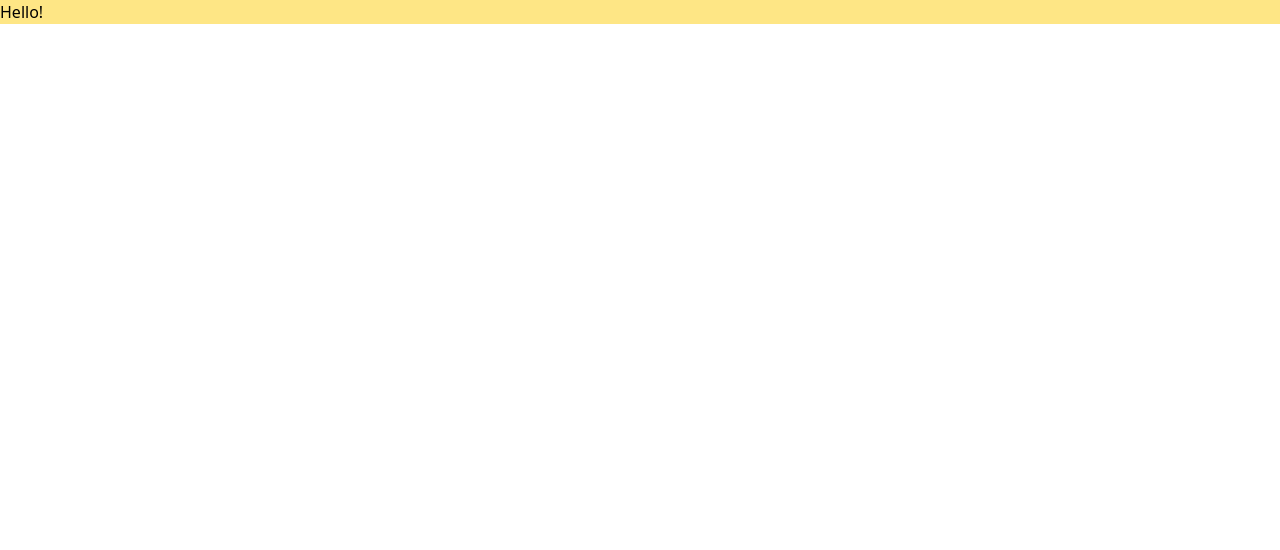
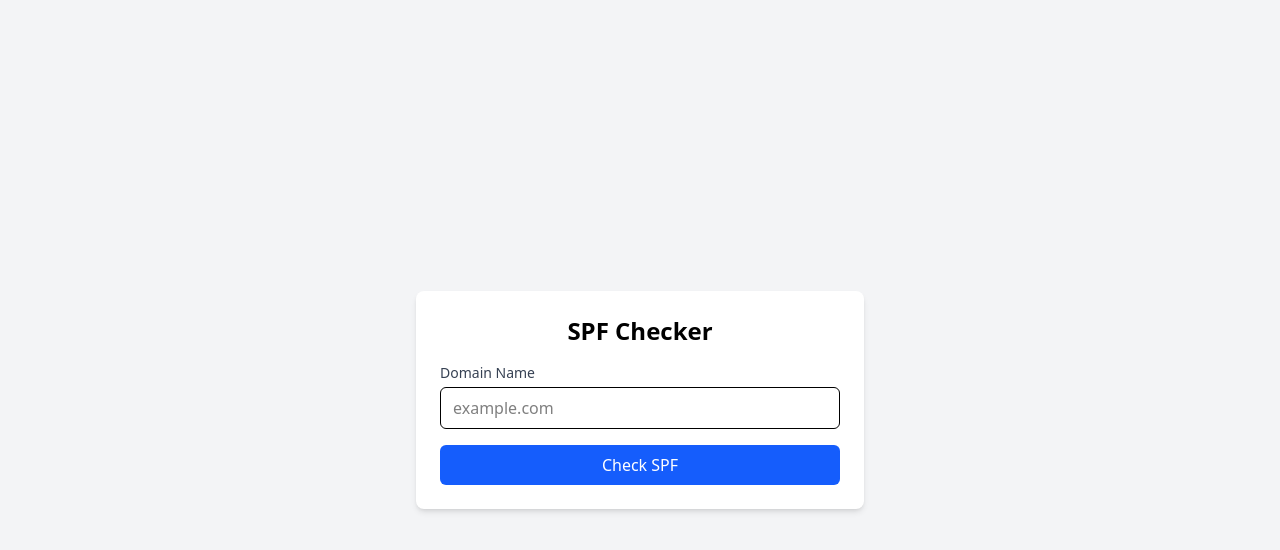
Before and after one commit to raisulconnects/spf-checker-app, a React (Vite) app: page / in a window 1280 px wide. Shown: the top 550 px of the page. Built offline with nearby package versions, Linux system fonts and the light colour scheme.

Commit message:
UI is quite ready

```diff
--- a/index.html
+++ b/index.html
@@ -1,10 +1,10 @@
-<!doctype html>
+<!DOCTYPE html>
 <html lang="en">
   <head>
     <meta charset="UTF-8" />
     <link rel="icon" type="image/svg+xml" href="/vite.svg" />
     <meta name="viewport" content="width=device-width, initial-scale=1.0" />
-    <title>spfcheckerapp</title>
+    <title>SPF Checker App</title>
   </head>
   <body>
     <div id="root"></div>
--- a/src/App.jsx
+++ b/src/App.jsx
@@ -1,10 +1,80 @@
 import "./App.css";
+import { useState } from "react";
 
 function App() {
+  const [domain, setDomain] = useState("");
+  const [error, setError] = useState("");
+  const [loading, setLoading] = useState(false);
+  const [spfRecords, setSpfRecords] = useState([]);
+
+  const normalizeDomain = (input) => {
+    let value = input.trim().toLowerCase();
+
+    value = value.replace(/^https?:\/\//, "");
+    value = value.replace(/\/$/, "");
+
+    return value;
+  };
+
+  const isValidDomain = (value) => {
+    const domainRegex = /^(?!-)(?:[a-zA-Z0-9-]{1,63}\.)+[a-zA-Z]{2,}$/;
+
+    return domainRegex.test(value);
+  };
+
+  const handleSubmit = (e) => {
+    e.preventDefault();
+
+    setError("");
+    setSpfRecords([]);
+
+    const normalized = normalizeDomain(domain);
+
+    if (!normalized) {
+      setError("Please enter a domain name.");
+      return;
+    }
+
+    if (!isValidDomain(normalized)) {
+      setError("Please enter a valid domain name.");
+      return;
+    }
+
+    console.log("Normalized domain:", normalized);
+  };
+
   return (
-    <>
-      <h1 className="bg-amber-200">Hello!</h1>
-    </>
+    <div className="min-h-screen bg-gray-100 flex items-center justify-center">
+      <div className="bg-white p-6 rounded-lg shadow-md w-full max-w-md">
+        <h1 className="text-2xl font-semibold text-center mb-4">SPF Checker</h1>
+
+        {/* This is where we place the form, Might make it better later on */}
+        <form className="space-y-4" onSubmit={handleSubmit}>
+          <div>
+            <label className="block text-sm font-medium text-gray-700 mb-1">
+              Domain Name
+            </label>
+            <input
+              type="text"
+              placeholder="example.com"
+              value={domain}
+              onChange={(e) => setDomain(e.target.value)}
+              className="w-full px-3 py-2 border rounded-md focus:outline-none focus:ring focus:border-blue-400"
+            />
+          </div>
+
+          <button
+            type="submit"
+            className="w-full bg-blue-600 text-white py-2 rounded-md hover:bg-blue-700 transition"
+          >
+            Check SPF
+          </button>
+        </form>
+        {error && (
+          <p className="mt-4 text-sm text-red-600 text-center">{error}</p>
+        )}
+      </div>
+    </div>
   );
 }
 
```
